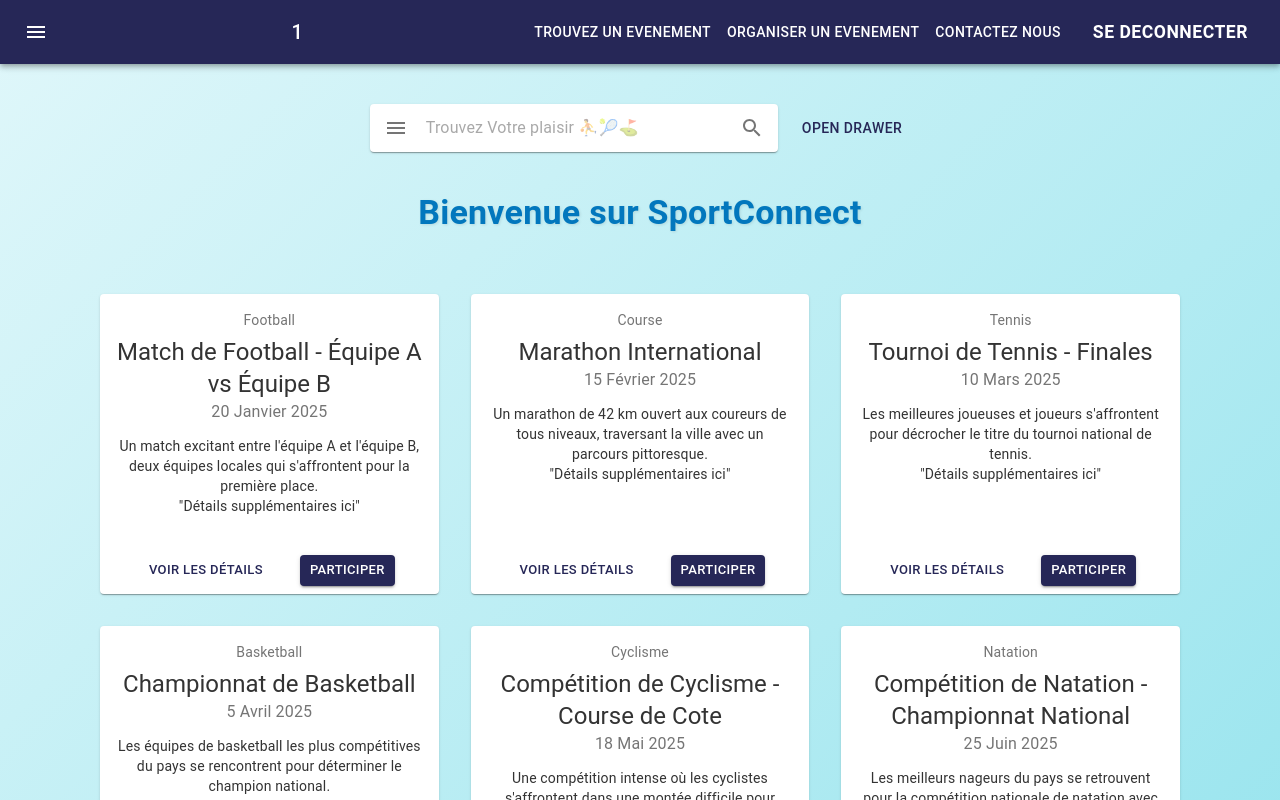
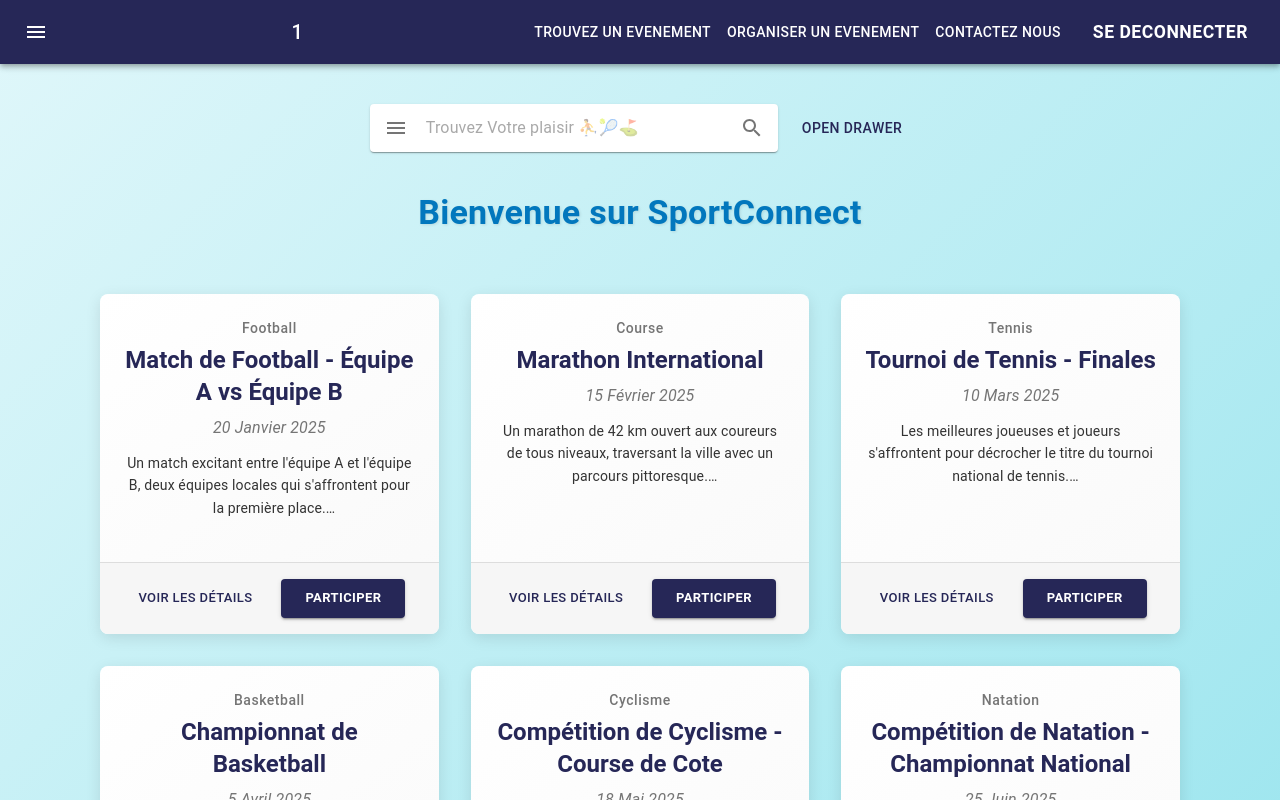
Before and after one commit to ahmeddahdouh/sportconnect_front, a React (Create React App) app: page /booking in a window 1280 px wide. Shown: the top 800 px of the page. Built offline with nearby package versions, Linux system fonts and the light colour scheme; sample sign-in values are in the browser's storage.

Commit message:
Affichage complet des cartes d'événement incluant les boutons 'Voir les détails' et 'Participer' après corrections

```diff
--- a/src/components/card.js
+++ b/src/components/card.js
@@ -12,34 +12,147 @@ export default function EventCard({ event }) {
     }
 
     return (
-        <Card sx={{ minWidth: 275, height: 300, display: 'flex', flexDirection: 'column' }}>
-            <CardContent sx={{ flex: 1 }}>
-                <Typography gutterBottom sx={{ color: 'text.secondary', fontSize: 14 }}>
+        <Card
+            sx={{
+                minWidth: 275,
+                minHeight: 340, // Hauteur minimale ajustée pour éviter la coupure
+                display: 'flex',
+                flexDirection: 'column',
+                borderRadius: 2,
+                boxShadow: '0 4px 15px rgba(0,0,0,0.1)',
+                transition: 'all 0.3s ease',
+                background: 'linear-gradient(145deg, #ffffff 0%, #f9f9f9 100%)',
+                '&:hover': {
+                    transform: 'translateY(-5px)',
+                    boxShadow: '0 8px 25px rgba(0,0,0,0.15)',
+                },
+                animation: 'fadeInUp 0.5s ease-out',
+            }}
+        >
+            <CardContent
+                sx={{
+                    flex: 1,
+                    padding: 3,
+                    display: 'flex',
+                    flexDirection: 'column',
+                    justifyContent: 'space-between', // Optimise l'espace vertical
+                }}
+            >
+                <Box>
+                    <Typography
+                        gutterBottom
+                        sx={{
+                            color: 'text.secondary',
+                            fontSize: 14,
+                            fontWeight: 'medium',
+                            letterSpacing: '0.5px',
+                            animation: 'fadeIn 0.6s ease-in',
+                        }}
+                    >
                         {event.category}
                     </Typography>
-                <Typography variant="h5" component="div">
+                    <Typography
+                        variant="h5"
+                        component="div"
+                        sx={{
+                            fontWeight: 'bold',
+                            color: 'primary.main',
+                            mb: 1,
+                            animation: 'slideInLeft 0.6s ease-out',
+                        }}
+                    >
                         {event.name}
-
                     </Typography>
-                <Typography sx={{ color: 'text.secondary', mb: 1.5 }}>
+                    <Typography
+                        sx={{
+                            color: 'text.secondary',
+                            mb: 1.5,
+                            fontStyle: 'italic',
+                            animation: 'fadeIn 0.7s ease-in',
+                        }}
+                    >
                         {event.date}
                     </Typography>
-                <Typography variant="body2">
+                    <Typography
+                        variant="body2"
+                        sx={{
+                            color: 'text.primary',
+                            lineHeight: 1.6,
+                            animation: 'fadeIn 0.8s ease-in',
+                            overflow: 'hidden', // Évite le débordement
+                            textOverflow: 'ellipsis', // Ajoute "..." si le texte est trop long
+                            display: '-webkit-box',
+                            WebkitLineClamp: 3, // Limite à 3 lignes
+                            WebkitBoxOrient: 'vertical',
+                        }}
+                    >
                         {event.description}
                         <br />
+                        <span style={{ color: 'text.secondary' }}>
                             {"\"Détails supplémentaires ici\""}
+                        </span>
                     </Typography>
+                </Box>
             </CardContent>
             <CardActions
                 sx={{
-                    display: "flex",
-                    justifyContent: "center",
-                    gap: 3,
+                    display: 'flex',
+                    justifyContent: 'center',
+                    gap: 2,
+                    padding: 2,
+                    borderTop: '1px solid rgba(0,0,0,0.1)', // Séparation visuelle
+                    backgroundColor: 'rgba(245, 245, 245, 0.8)', // Fond léger pour les boutons
                 }}
             >
-                <Button size="small">Voir les détails</Button>
-                <Button size="small" variant="contained">Participer</Button>
+                <Button
+                    size="small"
+                    sx={{
+                        color: 'primary.main',
+                        fontWeight: 'medium',
+                        transition: 'all 0.3s ease',
+                        '&:hover': {
+                            backgroundColor: 'primary.light',
+                            color: 'white',
+                            transform: 'scale(1.05)',
+                        },
+                    }}
+                >
+                    Voir les détails
+                </Button>
+                <Button
+                    size="small"
+                    variant="contained"
+                    color="primary"
+                    sx={{
+                        py: 1,
+                        px: 3,
+                        fontWeight: 'bold',
+                        transition: 'all 0.3s ease',
+                        '&:hover': {
+                            transform: 'scale(1.05)',
+                            boxShadow: '0 4px 15px rgba(0,0,0,0.2)',
+                        },
+                    }}
+                >
+                    Participer
+                </Button>
             </CardActions>
+
+            {/* CSS Animations */}
+            <style jsx global>{`
+                @keyframes fadeIn {
+                    from { opacity: 0; }
+                    to { opacity: 1; }
+                }
+                @keyframes fadeInUp {
+                    from { transform: translateY(20px); opacity: 0; }
+                    to { transform: translateY(0); opacity: 1; }
+                }
+                @keyframes slideInLeft {
+                    from { transform: translateX(-20px); opacity: 0; }
+                    to { transform: translateX(0); opacity: 1; }
+                }
+            `}</style>
         </Card>
     );
 }
```
Lines whose indentation alone changed are shown as unchanged.
